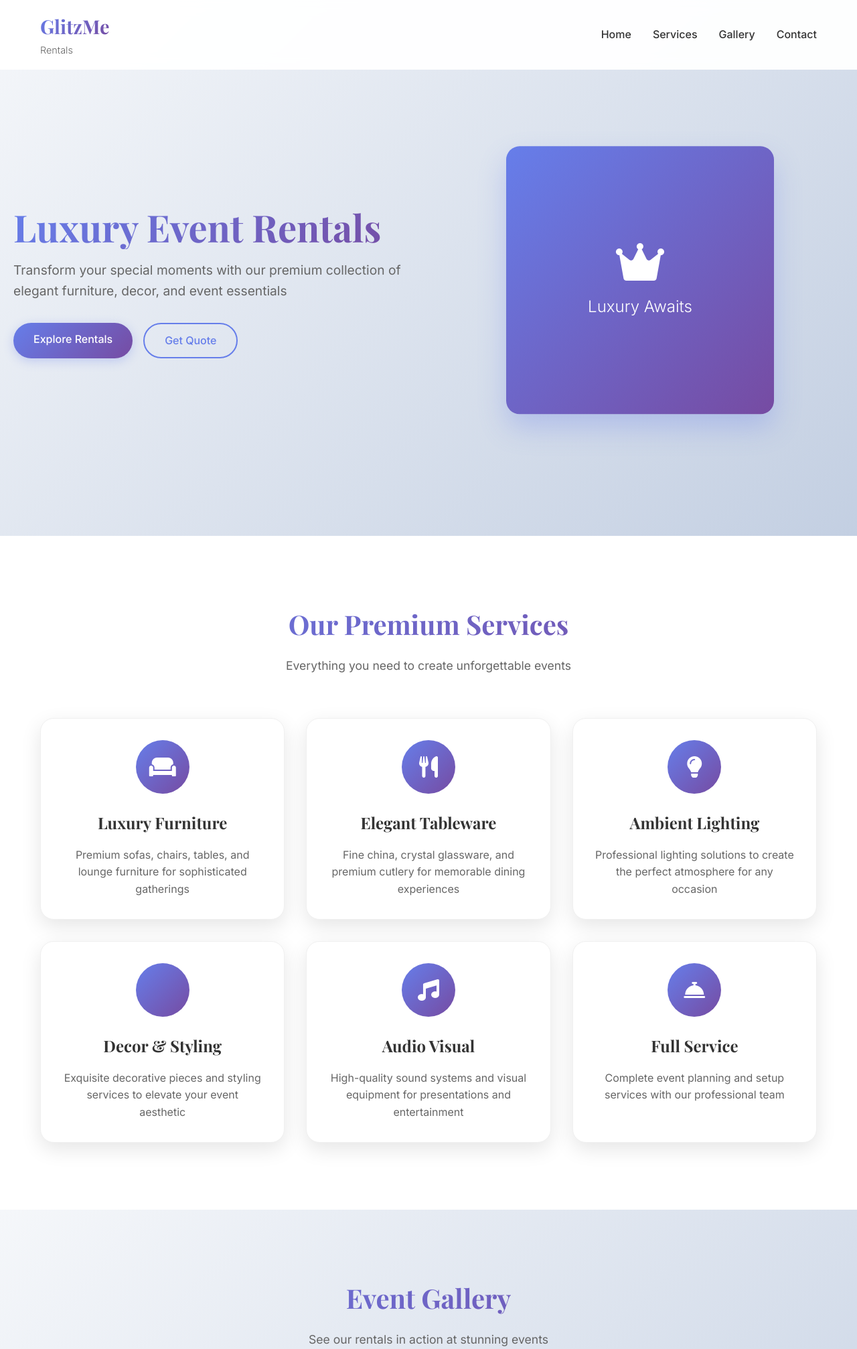
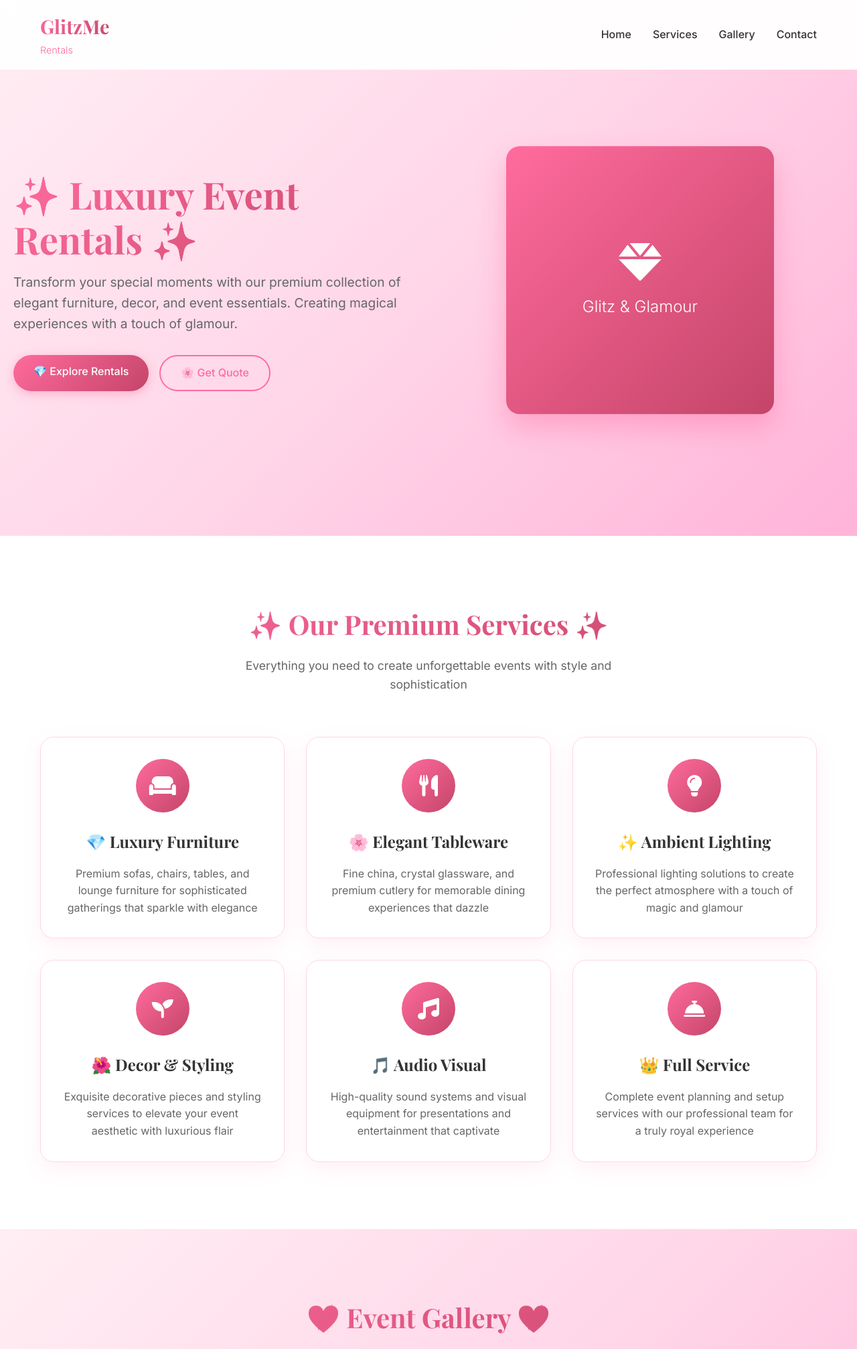
Before and after one commit to ThyGhy/GlitzMe-Rentals, a Flask app: page / in a window 1280 px wide. Shown: the top 2014 px of the page at 67% size. Run offline with Flask 3, Linux system fonts and the light colour scheme.

Commit message:
Intial Colors

```diff
--- a/static/CSS/styles.css
+++ b/static/CSS/styles.css
@@ -54,24 +54,24 @@ h3 {
 }
 
 .btn-primary {
-    background: linear-gradient(135deg, #667eea 0%, #764ba2 100%);
+    background: linear-gradient(135deg, #ff6b9d 0%, #c44569 100%);
     color: white;
-    box-shadow: 0 4px 15px rgba(102, 126, 234, 0.3);
+    box-shadow: 0 4px 15px rgba(255, 107, 157, 0.4);
 }
 
 .btn-primary:hover {
     transform: translateY(-2px);
-    box-shadow: 0 8px 25px rgba(102, 126, 234, 0.4);
+    box-shadow: 0 8px 25px rgba(255, 107, 157, 0.5);
 }
 
 .btn-secondary {
     background: transparent;
-    color: #667eea;
-    border: 2px solid #667eea;
+    color: #ff6b9d;
+    border: 2px solid #ff6b9d;
 }
 
 .btn-secondary:hover {
-    background: #667eea;
+    background: #ff6b9d;
     color: white;
     transform: translateY(-2px);
 }
@@ -104,7 +104,7 @@ h3 {
 }
 
 .nav-logo h2 {
-    background: linear-gradient(135deg, #667eea 0%, #764ba2 100%);
+    background: linear-gradient(135deg, #ff6b9d 0%, #c44569 100%);
     -webkit-background-clip: text;
     -webkit-text-fill-color: transparent;
     background-clip: text;
@@ -113,7 +113,7 @@ h3 {
 }
 
 .nav-logo span {
-    color: #666;
+    color: #ff6b9d;
     font-weight: 300;
     font-size: 0.9rem;
 }
@@ -170,7 +170,7 @@ h3 {
     min-height: 100vh;
     display: flex;
     align-items: center;
-    background: linear-gradient(135deg, #f5f7fa 0%, #c3cfe2 100%);
+    background: linear-gradient(135deg, #ffeef4 0%, #ffd6e8 50%, #ffb3d9 100%);
     padding: 120px 20px 80px;
 }
 
@@ -181,7 +181,7 @@ h3 {
 }
 
 .hero-content h1 {
-    background: linear-gradient(135deg, #667eea 0%, #764ba2 100%);
+    background: linear-gradient(135deg, #ff6b9d 0%, #c44569 100%);
     -webkit-background-clip: text;
     -webkit-text-fill-color: transparent;
     background-clip: text;
@@ -211,14 +211,14 @@ h3 {
 .hero-placeholder {
     width: 400px;
     height: 400px;
-    background: linear-gradient(135deg, #667eea 0%, #764ba2 100%);
+    background: linear-gradient(135deg, #ff6b9d 0%, #c44569 100%);
     border-radius: 20px;
     display: flex;
     flex-direction: column;
     justify-content: center;
     align-items: center;
     color: white;
-    box-shadow: 0 20px 40px rgba(102, 126, 234, 0.3);
+    box-shadow: 0 20px 40px rgba(255, 107, 157, 0.4);
     animation: float 6s ease-in-out infinite;
 }
 
@@ -244,7 +244,7 @@ h3 {
 }
 
 .section-header h2 {
-    background: linear-gradient(135deg, #667eea 0%, #764ba2 100%);
+    background: linear-gradient(135deg, #ff6b9d 0%, #c44569 100%);
     -webkit-background-clip: text;
     -webkit-text-fill-color: transparent;
     background-clip: text;
@@ -267,21 +267,21 @@ h3 {
     background: white;
     padding: 2rem;
     border-radius: 20px;
-    box-shadow: 0 10px 30px rgba(0, 0, 0, 0.1);
+    box-shadow: 0 10px 30px rgba(255, 107, 157, 0.1);
     transition: all 0.3s ease;
     text-align: center;
-    border: 1px solid #f0f0f0;
+    border: 1px solid #ffd6e8;
 }
 
 .service-card:hover {
     transform: translateY(-10px);
-    box-shadow: 0 20px 40px rgba(0, 0, 0, 0.15);
+    box-shadow: 0 20px 40px rgba(255, 107, 157, 0.2);
 }
 
 .service-icon {
     width: 80px;
     height: 80px;
-    background: linear-gradient(135deg, #667eea 0%, #764ba2 100%);
+    background: linear-gradient(135deg, #ff6b9d 0%, #c44569 100%);
     border-radius: 50%;
     display: flex;
     align-items: center;
--- a/templates/index.html
+++ b/templates/index.html
@@ -33,17 +33,17 @@
     <!-- Hero Section -->
     <section id="home" class="hero">
         <div class="hero-content">
-            <h1>Luxury Event Rentals</h1>
-            <p>Transform your special moments with our premium collection of elegant furniture, decor, and event essentials</p>
+            <h1>✨ Luxury Event Rentals ✨</h1>
+            <p>Transform your special moments with our premium collection of elegant furniture, decor, and event essentials. Creating magical experiences with a touch of glamour.</p>
             <div class="hero-buttons">
-                <a href="#services" class="btn btn-primary">Explore Rentals</a>
-                <a href="#contact" class="btn btn-secondary">Get Quote</a>
+                <a href="#services" class="btn btn-primary">💎 Explore Rentals</a>
+                <a href="#contact" class="btn btn-secondary">🌸 Get Quote</a>
             </div>
         </div>
         <div class="hero-image">
             <div class="hero-placeholder">
-                <i class="fas fa-crown"></i>
-                <p>Luxury Awaits</p>
+                <i class="fas fa-gem"></i>
+                <p>Glitz & Glamour</p>
             </div>
         </div>
     </section>
@@ -52,51 +52,51 @@
     <section id="services" class="services">
         <div class="container">
             <div class="section-header">
-                <h2>Our Premium Services</h2>
-                <p>Everything you need to create unforgettable events</p>
+                <h2>✨ Our Premium Services ✨</h2>
+                <p>Everything you need to create unforgettable events with style and sophistication</p>
             </div>
             <div class="services-grid">
                 <div class="service-card">
                     <div class="service-icon">
                         <i class="fas fa-couch"></i>
                     </div>
-                    <h3>Luxury Furniture</h3>
-                    <p>Premium sofas, chairs, tables, and lounge furniture for sophisticated gatherings</p>
+                    <h3>💎 Luxury Furniture</h3>
+                    <p>Premium sofas, chairs, tables, and lounge furniture for sophisticated gatherings that sparkle with elegance</p>
                 </div>
                 <div class="service-card">
                     <div class="service-icon">
                         <i class="fas fa-utensils"></i>
                     </div>
-                    <h3>Elegant Tableware</h3>
-                    <p>Fine china, crystal glassware, and premium cutlery for memorable dining experiences</p>
+                    <h3>🌸 Elegant Tableware</h3>
+                    <p>Fine china, crystal glassware, and premium cutlery for memorable dining experiences that dazzle</p>
                 </div>
                 <div class="service-card">
                     <div class="service-icon">
                         <i class="fas fa-lightbulb"></i>
                     </div>
-                    <h3>Ambient Lighting</h3>
-                    <p>Professional lighting solutions to create the perfect atmosphere for any occasion</p>
+                    <h3>✨ Ambient Lighting</h3>
+                    <p>Professional lighting solutions to create the perfect atmosphere with a touch of magic and glamour</p>
                 </div>
                 <div class="service-card">
                     <div class="service-icon">
-                        <i class="fas fa-flower-tulip"></i>
+                        <i class="fas fa-seedling"></i>
                     </div>
-                    <h3>Decor & Styling</h3>
-                    <p>Exquisite decorative pieces and styling services to elevate your event aesthetic</p>
+                    <h3>🌺 Decor & Styling</h3>
+                    <p>Exquisite decorative pieces and styling services to elevate your event aesthetic with luxurious flair</p>
                 </div>
                 <div class="service-card">
                     <div class="service-icon">
                         <i class="fas fa-music"></i>
                     </div>
-                    <h3>Audio Visual</h3>
-                    <p>High-quality sound systems and visual equipment for presentations and entertainment</p>
+                    <h3>🎵 Audio Visual</h3>
+                    <p>High-quality sound systems and visual equipment for presentations and entertainment that captivate</p>
                 </div>
                 <div class="service-card">
                     <div class="service-icon">
                         <i class="fas fa-concierge-bell"></i>
                     </div>
-                    <h3>Full Service</h3>
-                    <p>Complete event planning and setup services with our professional team</p>
+                    <h3>👑 Full Service</h3>
+                    <p>Complete event planning and setup services with our professional team for a truly royal experience</p>
                 </div>
             </div>
         </div>
@@ -106,32 +106,32 @@
     <section id="gallery" class="gallery">
         <div class="container">
             <div class="section-header">
-                <h2>Event Gallery</h2>
-                <p>See our rentals in action at stunning events</p>
+                <h2>💖 Event Gallery 💖</h2>
+                <p>See our rentals in action at stunning events that sparkle with glamour</p>
             </div>
             <div class="gallery-grid">
                 <div class="gallery-item">
                     <div class="gallery-placeholder">
-                        <i class="fas fa-image"></i>
-                        <p>Wedding Reception</p>
+                        <i class="fas fa-heart"></i>
+                        <p>💕 Wedding Reception</p>
                     </div>
                 </div>
                 <div class="gallery-item">
                     <div class="gallery-placeholder">
-                        <i class="fas fa-image"></i>
-                        <p>Corporate Event</p>
+                        <i class="fas fa-briefcase"></i>
+                        <p>✨ Corporate Event</p>
                     </div>
                 </div>
                 <div class="gallery-item">
                     <div class="gallery-placeholder">
-                        <i class="fas fa-image"></i>
-                        <p>Birthday Party</p>
+                        <i class="fas fa-birthday-cake"></i>
+                        <p>🎂 Birthday Party</p>
                     </div>
                 </div>
                 <div class="gallery-item">
                     <div class="gallery-placeholder">
-                        <i class="fas fa-image"></i>
-                        <p>Gala Dinner</p>
+                        <i class="fas fa-glass-cheers"></i>
+                        <p>🥂 Gala Dinner</p>
                     </div>
                 </div>
             </div>
@@ -142,8 +142,8 @@
     <section id="contact" class="contact">
         <div class="container">
             <div class="section-header">
-                <h2>Get Your Quote</h2>
-                <p>Let's make your event extraordinary</p>
+                <h2>💎 Get Your Quote 💎</h2>
+                <p>Let's make your event extraordinary with a touch of glamour and sophistication</p>
             </div>
             <div class="contact-content">
                 <div class="contact-info">
@@ -195,7 +195,7 @@
                     <div class="form-group">
                         <textarea name="message" placeholder="Tell us about your event..." rows="4"></textarea>
                     </div>
-                    <button type="submit" class="btn btn-primary">Send Message</button>
+                    <button type="submit" class="btn btn-primary">✨ Send Message</button>
                 </form>
             </div>
         </div>
@@ -206,8 +206,8 @@
         <div class="container">
             <div class="footer-content">
                 <div class="footer-section">
-                    <h3>GlitzMe Rentals</h3>
-                    <p>Creating unforgettable moments with luxury event rentals</p>
+                    <h3>✨ GlitzMe Rentals ✨</h3>
+                    <p>Creating unforgettable moments with luxury event rentals that sparkle with glamour and sophistication</p>
                     <div class="social-links">
                         <a href="#"><i class="fab fa-facebook"></i></a>
                         <a href="#"><i class="fab fa-instagram"></i></a>
```
Also changed, not shown: other parts of static/CSS/styles.css (+16 -16 lines).
